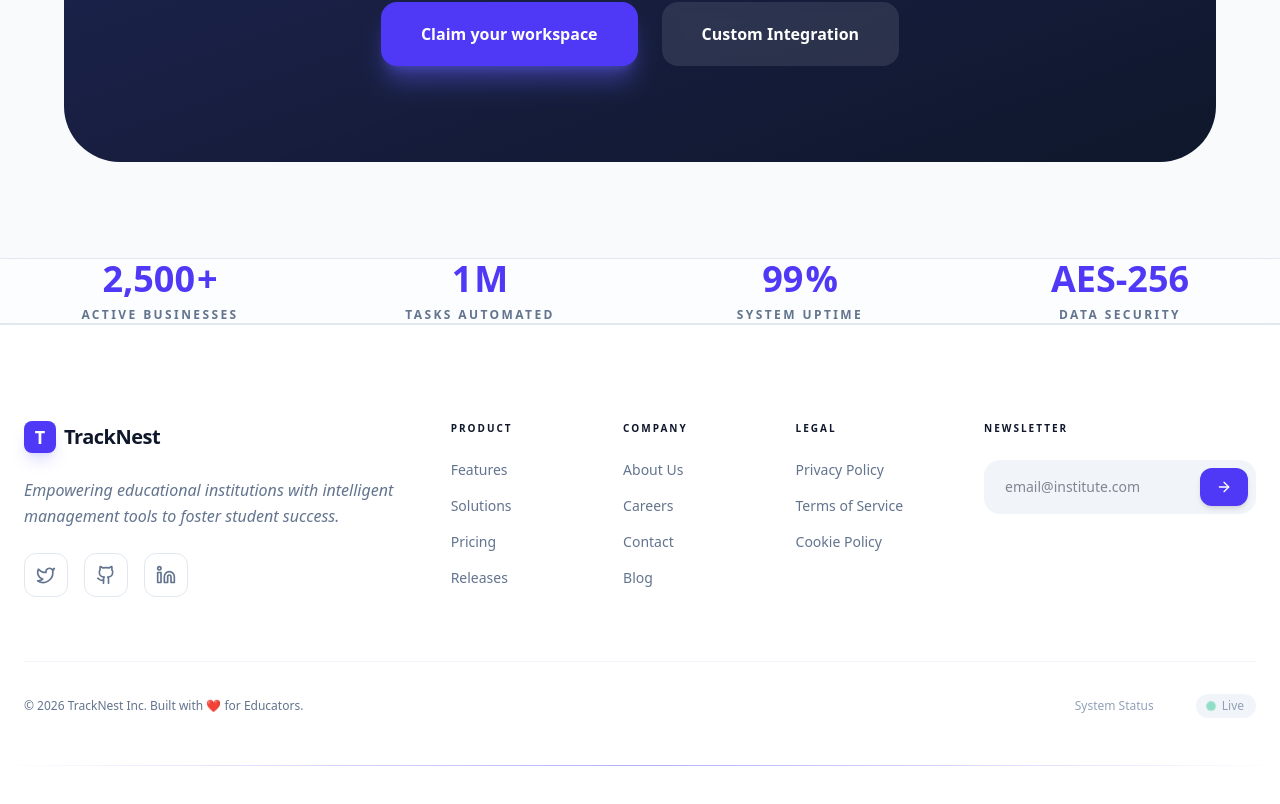
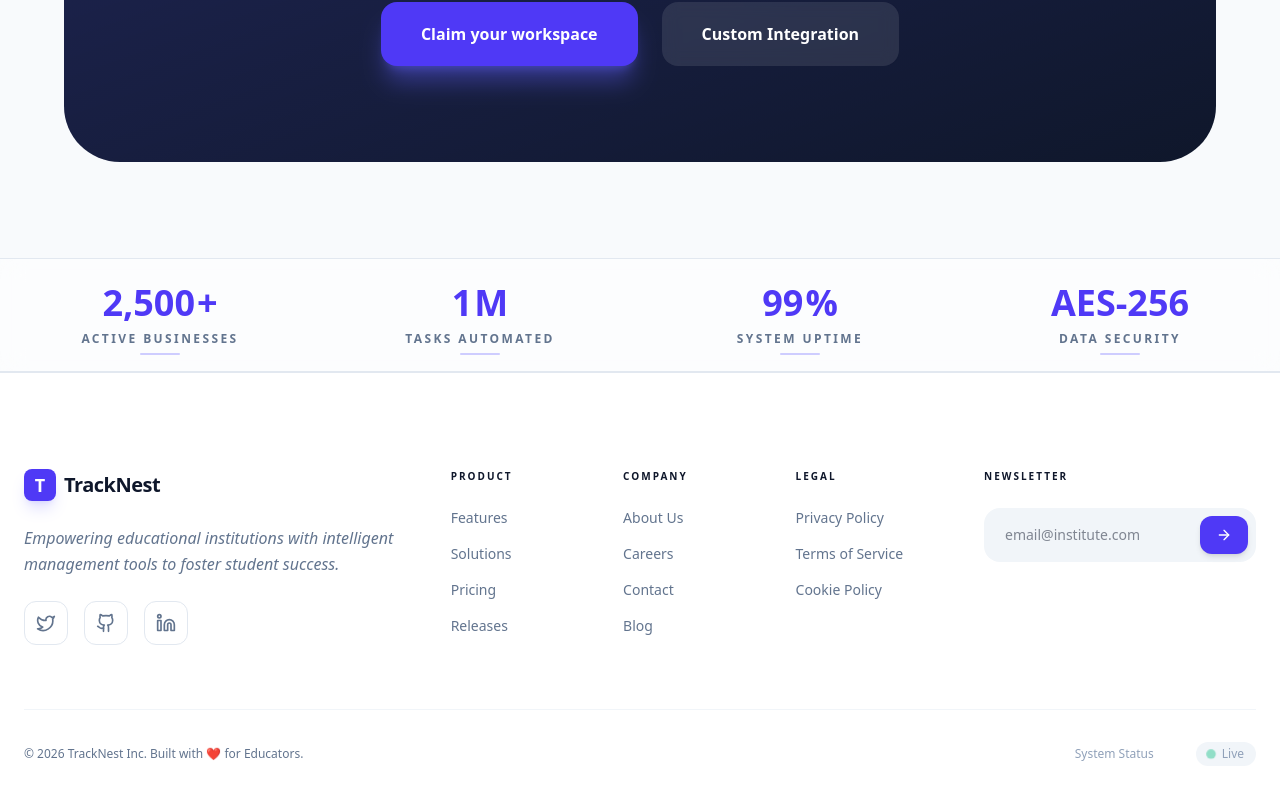
Before and after one commit to Alihaider592/TrackNest, a Next.js app: page / in a window 1280 px wide. Shown: the part 2861-3665 px from the top of the page. Before the commit the page ends 3627 px from the top, so only its background shows below. Built offline with nearby package versions, Linux system fonts and the light colour scheme.

Commit message:
add some padding

```diff
--- a/app/components/trustnumber.tsx
+++ b/app/components/trustnumber.tsx
@@ -16,7 +16,7 @@
   });
 
   const display = useTransform(spring, (current) =>
-    Math.floor(current).toLocaleString()
+    Math.floor(current).toLocaleString(),
   );
 
   useEffect(() => {
@@ -38,9 +38,11 @@
   ];
 
   return (
-    <section className="p
-// 1. Defined a strict interface for the Counter propsy-16 border-y border-slate-200 dark:border-slate-800 bg-white/50 dark:bg-slate-900/50 backdrop-blur-md">
-      <div className="max-w-7xl mx-auto px-6">
+    <section
+      className="p
+// 1. Defined a strict interface for the Counter propsy-16 border-y border-slate-200 dark:border-slate-800 bg-white/50 dark:bg-slate-900/50 backdrop-blur-md"
+    >
+      <div className="max-w-7xl mx-auto px-6 my-6">
         <div className="grid grid-cols-2 md:grid-cols-4 gap-12">
           {stats.map((stat, i) => (
             <motion.div
```
